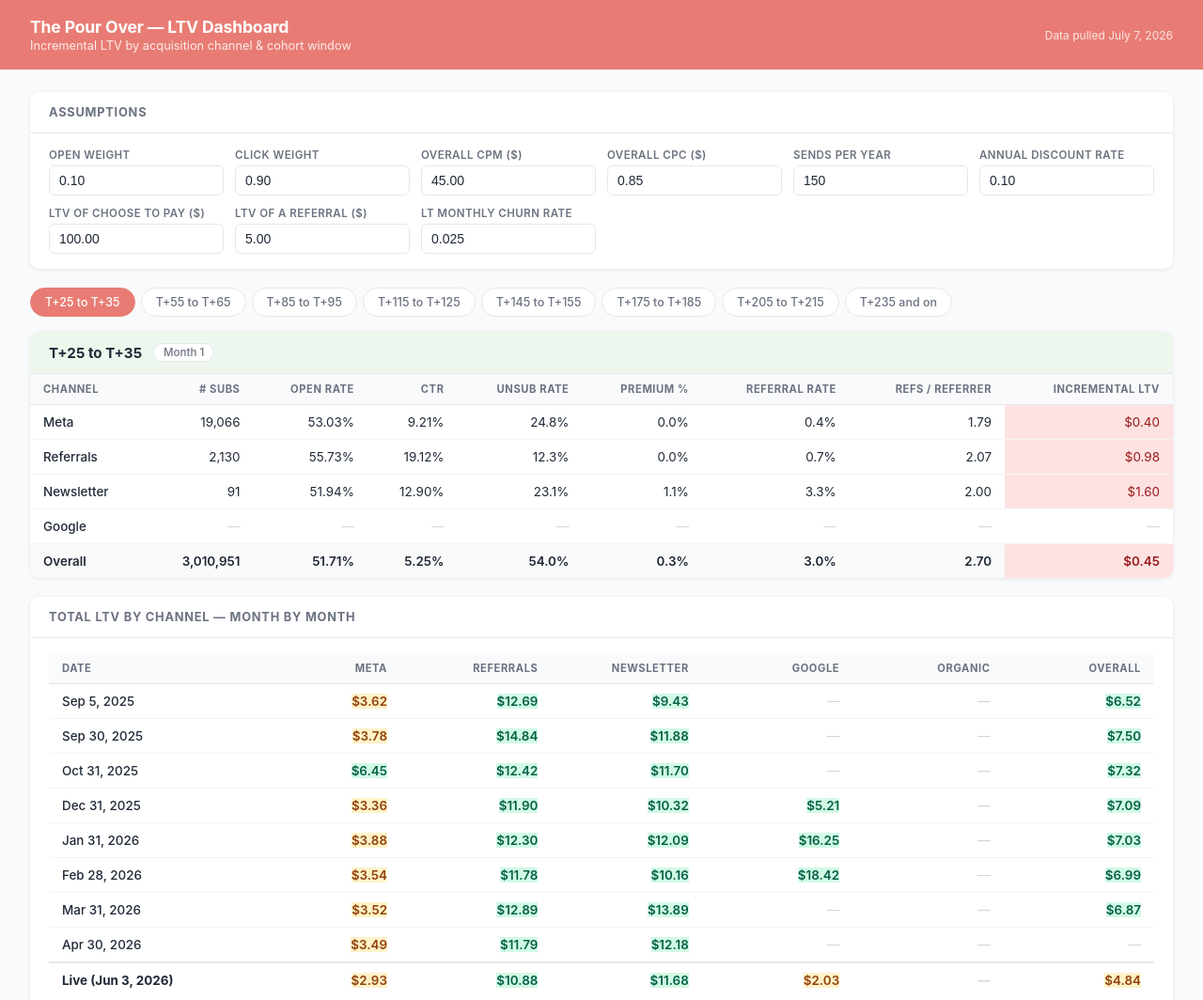
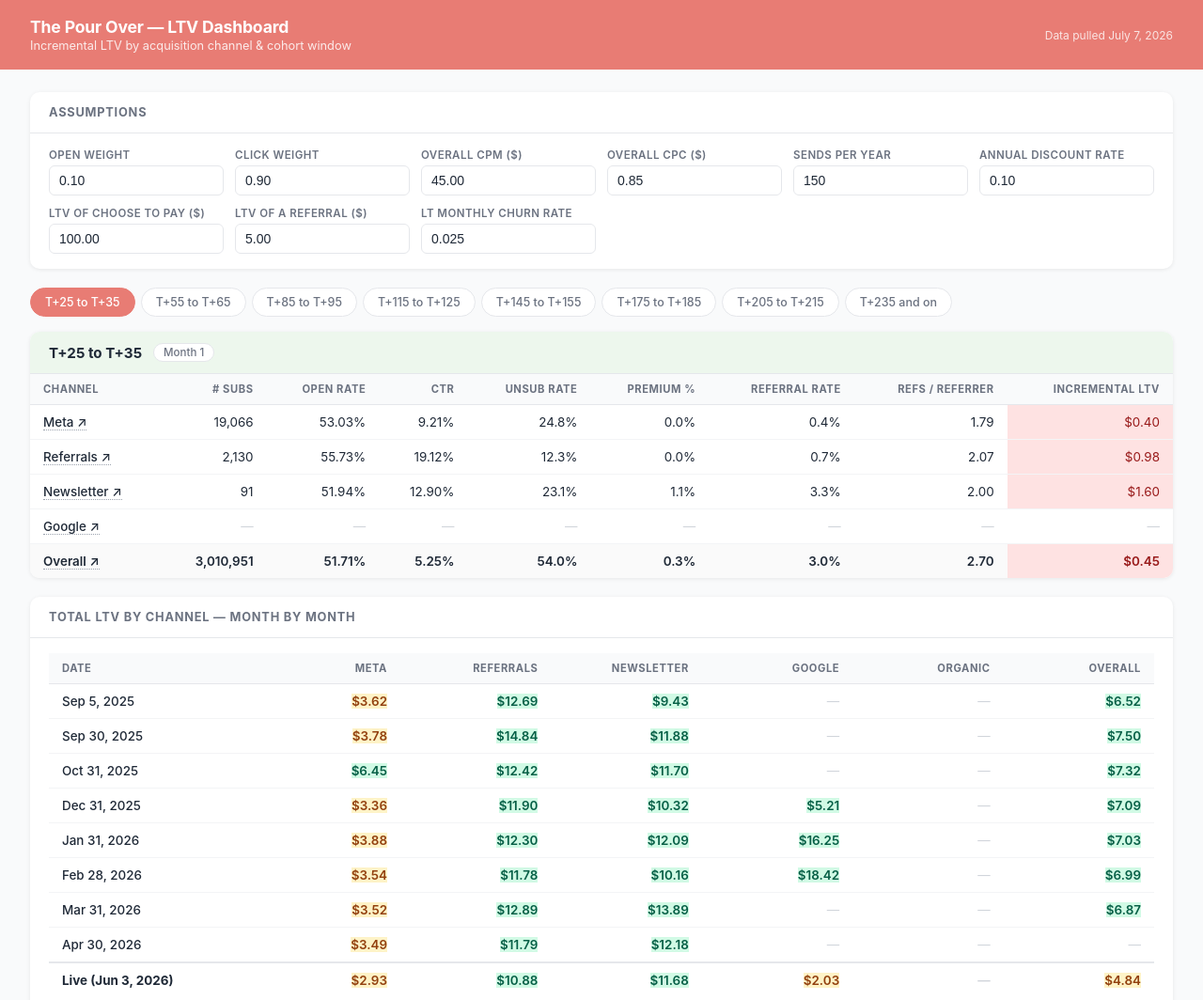
Before and after one commit to The-Pour-Over/strategic-ltv-dashboard, a plain HTML site: page index.html in a window 1280 px wide. Shown: the top 1064 px of the page at 94% size. Drawn offline with Linux system fonts and the light colour scheme.

Commit message:
feat: link each channel/window cell to its beehiiv segment for auditing
- timeWindows entries carry segUrl (canonical T+ segment editor links)
- detail table renders the channel name as a link (new tab)
- update_data.py emits segUrl so the monthly Action preserves the links

Co-Authored-By: Claude Fable 5 <noreply@anthropic.com>

```diff
--- a/index.html
+++ b/index.html
@@ -128,6 +128,8 @@
     .summary-wrap { overflow-x: auto; }
     .summary-table th:not(:first-child) { min-width: 110px; }
     .summary-channel { font-weight: 600; white-space: nowrap; }
+    a.seg-link { color: inherit; text-decoration: none; border-bottom: 1px dotted #9ca3af; }
+    a.seg-link:hover { color: #2563eb; border-bottom-color: #2563eb; }
 
     /* Color scale for LTV */
     .ltv-hi { background: #d1fae5 !important; color: #065f46 !important; }
@@ -215,60 +217,60 @@
 <script>
 const timeWindows = [
   { name: "T+25 to T+35", month: 1, channels: [
-    { channel: "Meta", subs: 19066, openRate: 0.5303, CTR: 0.0921, unsubRate: 0.248, premiumRate: 0.0, referralRate: 0.004, refsPerReferrer: 1.79 },
-    { channel: "Referrals", subs: 2130, openRate: 0.5573, CTR: 0.1912, unsubRate: 0.123, premiumRate: 0.0, referralRate: 0.007, refsPerReferrer: 2.07 },
-    { channel: "Newsletter", subs: 91, openRate: 0.5194, CTR: 0.129, unsubRate: 0.231, premiumRate: 0.011, referralRate: 0.033, refsPerReferrer: 2.0 },
-    { channel: "Google", subs: 0, openRate: 0, CTR: 0, unsubRate: 0, premiumRate: 0, referralRate: 0, refsPerReferrer: 0 },
-    { channel: "Overall", subs: 3010951, openRate: 0.5171, CTR: 0.0525, unsubRate: 0.54, premiumRate: 0.003, referralRate: 0.03, refsPerReferrer: 2.7, isOverall: true },
+    { channel: "Meta", subs: 19066, openRate: 0.5303, CTR: 0.0921, unsubRate: 0.248, premiumRate: 0.0, referralRate: 0.004, refsPerReferrer: 1.79, segUrl: "https://app.beehiiv.com/segments/6c3b3d61-d824-4d9c-9fdb-918279a1f93b/edit" },
+    { channel: "Referrals", subs: 2130, openRate: 0.5573, CTR: 0.1912, unsubRate: 0.123, premiumRate: 0.0, referralRate: 0.007, refsPerReferrer: 2.07, segUrl: "https://app.beehiiv.com/segments/41f390a9-9c78-4912-8a7a-ceda870bfa25/edit" },
+    { channel: "Newsletter", subs: 91, openRate: 0.5194, CTR: 0.129, unsubRate: 0.231, premiumRate: 0.011, referralRate: 0.033, refsPerReferrer: 2.0, segUrl: "https://app.beehiiv.com/segments/277dbbd1-1612-423f-934a-e31f247a8452/edit" },
+    { channel: "Google", subs: 0, openRate: 0, CTR: 0, unsubRate: 0, premiumRate: 0, referralRate: 0, refsPerReferrer: 0, segUrl: "https://app.beehiiv.com/segments/58db8f4a-8375-4c8c-aa08-04d76ddf64bd/edit" },
+    { channel: "Overall", subs: 3010951, openRate: 0.5171, CTR: 0.0525, unsubRate: 0.54, premiumRate: 0.003, referralRate: 0.03, refsPerReferrer: 2.7, segUrl: "https://app.beehiiv.com/segments/903a0b2c-df83-4af2-b48c-dbe47f617925/edit", isOverall: true },
   ]},
   { name: "T+55 to T+65", month: 2, channels: [
-    { channel: "Meta", subs: 19526, openRate: 0.4699, CTR: 0.0526, unsubRate: 0.305, premiumRate: 0.0, referralRate: 0.003, refsPerReferrer: 1.67 },
-    { channel: "Referrals", subs: 1606, openRate: 0.5337, CTR: 0.1276, unsubRate: 0.143, premiumRate: 0.0, referralRate: 0.014, refsPerReferrer: 2.05 },
-    { channel: "Newsletter", subs: 2281, openRate: 0.6713, CTR: 0.0859, unsubRate: 0.298, premiumRate: 0.001, referralRate: 0.007, refsPerReferrer: 2.06 },
-    { channel: "Google", subs: 0, openRate: 0, CTR: 0, unsubRate: 0, premiumRate: 0, referralRate: 0, refsPerReferrer: 0 },
-    { channel: "Overall", subs: 2948899, openRate: 0.517, CTR: 0.0524, unsubRate: 0.545, premiumRate: 0.003, referralRate: 0.031, refsPerReferrer: 2.71, isOverall: true },
+    { channel: "Meta", subs: 19526, openRate: 0.4699, CTR: 0.0526, unsubRate: 0.305, premiumRate: 0.0, referralRate: 0.003, refsPerReferrer: 1.67, segUrl: "https://app.beehiiv.com/segments/53a5f291-de50-4346-8861-d22bb5fb139e/edit" },
+    { channel: "Referrals", subs: 1606, openRate: 0.5337, CTR: 0.1276, unsubRate: 0.143, premiumRate: 0.0, referralRate: 0.014, refsPerReferrer: 2.05, segUrl: "https://app.beehiiv.com/segments/ebab7836-f7dd-42ae-ab95-f366a8e1c221/edit" },
+    { channel: "Newsletter", subs: 2281, openRate: 0.6713, CTR: 0.0859, unsubRate: 0.298, premiumRate: 0.001, referralRate: 0.007, refsPerReferrer: 2.06, segUrl: "https://app.beehiiv.com/segments/58d3da86-8e56-4af4-8a17-f3b5a6e3153c/edit" },
+    { channel: "Google", subs: 0, openRate: 0, CTR: 0, unsubRate: 0, premiumRate: 0, referralRate: 0, refsPerReferrer: 0, segUrl: "https://app.beehiiv.com/segments/2ba51541-d950-4d84-99df-0250116b7814/edit" },
+    { channel: "Overall", subs: 2948899, openRate: 0.517, CTR: 0.0524, unsubRate: 0.545, premiumRate: 0.003, referralRate: 0.031, refsPerReferrer: 2.71, segUrl: "https://app.beehiiv.com/segments/dc37662d-b5ae-4d46-bfa5-b49b947f8961/edit", isOverall: true },
   ]},
   { name: "T+85 to T+95", month: 3, channels: [
-    { channel: "Meta", subs: 18405, openRate: 0.4868, CTR: 0.0483, unsubRate: 0.402, premiumRate: 0.0, referralRate: 0.004, refsPerReferrer: 1.67 },
-    { channel: "Referrals", subs: 1353, openRate: 0.5717, CTR: 0.1194, unsubRate: 0.186, premiumRate: 0.001, referralRate: 0.024, refsPerReferrer: 2.12 },
-    { channel: "Newsletter", subs: 1065, openRate: 0.6328, CTR: 0.0853, unsubRate: 0.399, premiumRate: 0.003, referralRate: 0.004, refsPerReferrer: 2.5 },
-    { channel: "Google", subs: 0, openRate: 0, CTR: 0, unsubRate: 0, premiumRate: 0, referralRate: 0, refsPerReferrer: 0 },
-    { channel: "Overall", subs: 26269, openRate: 0.5121, CTR: 0.0668, unsubRate: 0.374, premiumRate: 0.001, referralRate: 0.008, refsPerReferrer: 1.87, isOverall: true },
+    { channel: "Meta", subs: 18405, openRate: 0.4868, CTR: 0.0483, unsubRate: 0.402, premiumRate: 0.0, referralRate: 0.004, refsPerReferrer: 1.67, segUrl: "https://app.beehiiv.com/segments/aadec63b-f0af-4217-be98-abeb42e684f9/edit" },
+    { channel: "Referrals", subs: 1353, openRate: 0.5717, CTR: 0.1194, unsubRate: 0.186, premiumRate: 0.001, referralRate: 0.024, refsPerReferrer: 2.12, segUrl: "https://app.beehiiv.com/segments/fbffbbeb-8c57-4c94-811c-703dcb82264e/edit" },
+    { channel: "Newsletter", subs: 1065, openRate: 0.6328, CTR: 0.0853, unsubRate: 0.399, premiumRate: 0.003, referralRate: 0.004, refsPerReferrer: 2.5, segUrl: "https://app.beehiiv.com/segments/27a0aa37-cd0a-4de9-8aa1-3591f0de4f1f/edit" },
+    { channel: "Google", subs: 0, openRate: 0, CTR: 0, unsubRate: 0, premiumRate: 0, referralRate: 0, refsPerReferrer: 0, segUrl: "https://app.beehiiv.com/segments/87cdf438-9fec-4c50-8ffa-18b84be1d5ad/edit" },
+    { channel: "Overall", subs: 26269, openRate: 0.5121, CTR: 0.0668, unsubRate: 0.374, premiumRate: 0.001, referralRate: 0.008, refsPerReferrer: 1.87, segUrl: "https://app.beehiiv.com/segments/e0f6c8a0-456b-4739-8685-b87d5243ef34/edit", isOverall: true },
   ]},
   { name: "T+115 to T+125", month: 4, channels: [
-    { channel: "Meta", subs: 23729, openRate: 0.4061, CTR: 0.0429, unsubRate: 0.468, premiumRate: 0.0, referralRate: 0.003, refsPerReferrer: 1.58 },
-    { channel: "Referrals", subs: 1852, openRate: 0.5989, CTR: 0.1072, unsubRate: 0.183, premiumRate: 0.0, referralRate: 0.026, refsPerReferrer: 1.78 },
-    { channel: "Newsletter", subs: 809, openRate: 0.6424, CTR: 0.0858, unsubRate: 0.352, premiumRate: 0.0, referralRate: 0.011, refsPerReferrer: 1.78 },
-    { channel: "Google", subs: 0, openRate: 0, CTR: 0, unsubRate: 0, premiumRate: 0, referralRate: 0, refsPerReferrer: 0 },
-    { channel: "Overall", subs: 34243, openRate: 0.4412, CTR: 0.0621, unsubRate: 0.443, premiumRate: 0.0, referralRate: 0.008, refsPerReferrer: 1.86, isOverall: true },
+    { channel: "Meta", subs: 23729, openRate: 0.4061, CTR: 0.0429, unsubRate: 0.468, premiumRate: 0.0, referralRate: 0.003, refsPerReferrer: 1.58, segUrl: "https://app.beehiiv.com/segments/09d7fd51-50d1-45fa-89f3-15161d88f26c/edit" },
+    { channel: "Referrals", subs: 1852, openRate: 0.5989, CTR: 0.1072, unsubRate: 0.183, premiumRate: 0.0, referralRate: 0.026, refsPerReferrer: 1.78, segUrl: "https://app.beehiiv.com/segments/e9e39b3f-b200-4d11-8200-81252f8c4174/edit" },
+    { channel: "Newsletter", subs: 809, openRate: 0.6424, CTR: 0.0858, unsubRate: 0.352, premiumRate: 0.0, referralRate: 0.011, refsPerReferrer: 1.78, segUrl: "https://app.beehiiv.com/segments/46d417d0-d806-4bf4-8405-31dcd7b0860f/edit" },
+    { channel: "Google", subs: 0, openRate: 0, CTR: 0, unsubRate: 0, premiumRate: 0, referralRate: 0, refsPerReferrer: 0, segUrl: "https://app.beehiiv.com/segments/48c82a35-e97f-4a4f-8680-ffa18fb3819c/edit" },
+    { channel: "Overall", subs: 34243, openRate: 0.4412, CTR: 0.0621, unsubRate: 0.443, premiumRate: 0.0, referralRate: 0.008, refsPerReferrer: 1.86, segUrl: "https://app.beehiiv.com/segments/ce3ff32e-f206-45f6-aaeb-2daad148a63f/edit", isOverall: true },
   ]},
   { name: "T+145 to T+155", month: 5, channels: [
-    { channel: "Meta", subs: 17833, openRate: 0.4292, CTR: 0.047, unsubRate: 0.509, premiumRate: 0.0, referralRate: 0.004, refsPerReferrer: 1.68 },
-    { channel: "Referrals", subs: 1380, openRate: 0.5858, CTR: 0.1127, unsubRate: 0.225, premiumRate: 0.001, referralRate: 0.027, refsPerReferrer: 1.54 },
-    { channel: "Newsletter", subs: 2069, openRate: 0.6425, CTR: 0.099, unsubRate: 0.354, premiumRate: 0.001, referralRate: 0.019, refsPerReferrer: 2.44 },
-    { channel: "Google", subs: 0, openRate: 0, CTR: 0, unsubRate: 0, premiumRate: 0, referralRate: 0, refsPerReferrer: 0 },
-    { channel: "Overall", subs: 26145, openRate: 0.4756, CTR: 0.0667, unsubRate: 0.464, premiumRate: 0.001, referralRate: 0.008, refsPerReferrer: 1.8, isOverall: true },
+    { channel: "Meta", subs: 17833, openRate: 0.4292, CTR: 0.047, unsubRate: 0.509, premiumRate: 0.0, referralRate: 0.004, refsPerReferrer: 1.68, segUrl: "https://app.beehiiv.com/segments/5ecf62d4-ce51-4f14-8f16-aa2f5c3fb906/edit" },
+    { channel: "Referrals", subs: 1380, openRate: 0.5858, CTR: 0.1127, unsubRate: 0.225, premiumRate: 0.001, referralRate: 0.027, refsPerReferrer: 1.54, segUrl: "https://app.beehiiv.com/segments/c62b4343-e0a6-41e2-ac99-0769d9f50738/edit" },
+    { channel: "Newsletter", subs: 2069, openRate: 0.6425, CTR: 0.099, unsubRate: 0.354, premiumRate: 0.001, referralRate: 0.019, refsPerReferrer: 2.44, segUrl: "https://app.beehiiv.com/segments/60ea906d-0252-4dc0-9de7-d92937753a8c/edit" },
+    { channel: "Google", subs: 0, openRate: 0, CTR: 0, unsubRate: 0, premiumRate: 0, referralRate: 0, refsPerReferrer: 0, segUrl: "https://app.beehiiv.com/segments/eb379eea-c8da-497d-a1ba-02425d18bcb2/edit" },
+    { channel: "Overall", subs: 26145, openRate: 0.4756, CTR: 0.0667, unsubRate: 0.464, premiumRate: 0.001, referralRate: 0.008, refsPerReferrer: 1.8, segUrl: "https://app.beehiiv.com/segments/19a9009d-d2de-4c8b-9caa-3d48a8b4aab1/edit", isOverall: true },
   ]},
   { name: "T+175 to T+185", month: 6, channels: [
-    { channel: "Meta", subs: 46085, openRate: 0.4431, CTR: 0.0463, unsubRate: 0.516, premiumRate: 0.0, referralRate: 0.007, refsPerReferrer: 1.67 },
-    { channel: "Referrals", subs: 2967, openRate: 0.5432, CTR: 0.0971, unsubRate: 0.261, premiumRate: 0.002, referralRate: 0.025, refsPerReferrer: 1.86 },
-    { channel: "Newsletter", subs: 1940, openRate: 0.6173, CTR: 0.085, unsubRate: 0.403, premiumRate: 0.001, referralRate: 0.017, refsPerReferrer: 1.55 },
-    { channel: "Google", subs: 0, openRate: 0, CTR: 0, unsubRate: 0, premiumRate: 0, referralRate: 0, refsPerReferrer: 0 },
-    { channel: "Overall", subs: 57649, openRate: 0.464, CTR: 0.0572, unsubRate: 0.488, premiumRate: 0.002, referralRate: 0.01, refsPerReferrer: 1.72, isOverall: true },
+    { channel: "Meta", subs: 46085, openRate: 0.4431, CTR: 0.0463, unsubRate: 0.516, premiumRate: 0.0, referralRate: 0.007, refsPerReferrer: 1.67, segUrl: "https://app.beehiiv.com/segments/a0fd1b94-68fe-48db-806d-85443f352aa6/edit" },
+    { channel: "Referrals", subs: 2967, openRate: 0.5432, CTR: 0.0971, unsubRate: 0.261, premiumRate: 0.002, referralRate: 0.025, refsPerReferrer: 1.86, segUrl: "https://app.beehiiv.com/segments/e990d83c-346c-40e7-9927-d11388215923/edit" },
+    { channel: "Newsletter", subs: 1940, openRate: 0.6173, CTR: 0.085, unsubRate: 0.403, premiumRate: 0.001, referralRate: 0.017, refsPerReferrer: 1.55, segUrl: "https://app.beehiiv.com/segments/310a34c3-4c93-434d-9262-915e27ea83ed/edit" },
+    { channel: "Google", subs: 0, openRate: 0, CTR: 0, unsubRate: 0, premiumRate: 0, referralRate: 0, refsPerReferrer: 0, segUrl: "https://app.beehiiv.com/segments/ab31d1da-3fbd-47a3-9c7e-f07274729329/edit" },
+    { channel: "Overall", subs: 57649, openRate: 0.464, CTR: 0.0572, unsubRate: 0.488, premiumRate: 0.002, referralRate: 0.01, refsPerReferrer: 1.72, segUrl: "https://app.beehiiv.com/segments/b8e6b764-add6-44af-a61f-c6bee61d1dac/edit", isOverall: true },
   ]},
   { name: "T+205 to T+215", month: 7, channels: [
-    { channel: "Meta", subs: 15927, openRate: 0.3202, CTR: 0.0408, unsubRate: 0.597, premiumRate: 0.001, referralRate: 0.003, refsPerReferrer: 1.4 },
-    { channel: "Referrals", subs: 756, openRate: 0.5506, CTR: 0.1055, unsubRate: 0.32, premiumRate: 0.001, referralRate: 0.019, refsPerReferrer: 2.0 },
-    { channel: "Newsletter", subs: 578, openRate: 0.6073, CTR: 0.1257, unsubRate: 0.379, premiumRate: 0.0, referralRate: 0.029, refsPerReferrer: 1.71 },
-    { channel: "Google", subs: 0, openRate: 0, CTR: 0, unsubRate: 0, premiumRate: 0, referralRate: 0, refsPerReferrer: 0 },
-    { channel: "Overall", subs: 19748, openRate: 0.3607, CTR: 0.055, unsubRate: 0.563, premiumRate: 0.001, referralRate: 0.006, refsPerReferrer: 1.66, isOverall: true },
+    { channel: "Meta", subs: 15927, openRate: 0.3202, CTR: 0.0408, unsubRate: 0.597, premiumRate: 0.001, referralRate: 0.003, refsPerReferrer: 1.4, segUrl: "https://app.beehiiv.com/segments/1c9628ef-9039-4482-b6ed-3d91d860c02c/edit" },
+    { channel: "Referrals", subs: 756, openRate: 0.5506, CTR: 0.1055, unsubRate: 0.32, premiumRate: 0.001, referralRate: 0.019, refsPerReferrer: 2.0, segUrl: "https://app.beehiiv.com/segments/a7aec5ca-2ca9-4a57-ab40-0073d34ebd66/edit" },
+    { channel: "Newsletter", subs: 578, openRate: 0.6073, CTR: 0.1257, unsubRate: 0.379, premiumRate: 0.0, referralRate: 0.029, refsPerReferrer: 1.71, segUrl: "https://app.beehiiv.com/segments/daede9ce-9744-4c60-8787-69dcdc549891/edit" },
+    { channel: "Google", subs: 0, openRate: 0, CTR: 0, unsubRate: 0, premiumRate: 0, referralRate: 0, refsPerReferrer: 0, segUrl: "https://app.beehiiv.com/segments/b33e8f81-9ea1-4e88-8b59-c26d0958b825/edit" },
+    { channel: "Overall", subs: 19748, openRate: 0.3607, CTR: 0.055, unsubRate: 0.563, premiumRate: 0.001, referralRate: 0.006, refsPerReferrer: 1.66, segUrl: "https://app.beehiiv.com/segments/1ad8f2bf-72c9-4d2d-aafe-59bc93ca442f/edit", isOverall: true },
   ]},
   { name: "T+235 and on", month: 8, channels: [
-    { channel: "Meta", subs: 1248111, openRate: 0.4488, CTR: 0.0347, unsubRate: 0.587, premiumRate: 0.001, referralRate: 0.013, refsPerReferrer: 1.89 },
-    { channel: "Referrals", subs: 95092, openRate: 0.6201, CTR: 0.0856, unsubRate: 0.439, premiumRate: 0.006, referralRate: 0.057, refsPerReferrer: 2.42 },
-    { channel: "Newsletter", subs: 77946, openRate: 0.6367, CTR: 0.0907, unsubRate: 0.485, premiumRate: 0.005, referralRate: 0.031, refsPerReferrer: 1.87 },
-    { channel: "Google", subs: 15320, openRate: 0.3649, CTR: 0.0471, unsubRate: 0.649, premiumRate: 0.001, referralRate: 0.006, refsPerReferrer: 2.91 },
-    { channel: "Overall", subs: 2372147, openRate: 0.5224, CTR: 0.0518, unsubRate: 0.566, premiumRate: 0.003, referralRate: 0.036, refsPerReferrer: 2.76, isOverall: true },
+    { channel: "Meta", subs: 1248111, openRate: 0.4488, CTR: 0.0347, unsubRate: 0.587, premiumRate: 0.001, referralRate: 0.013, refsPerReferrer: 1.89, segUrl: "https://app.beehiiv.com/segments/22a78a73-9979-46a3-ba69-c7d5c4fefebc/edit" },
+    { channel: "Referrals", subs: 95092, openRate: 0.6201, CTR: 0.0856, unsubRate: 0.439, premiumRate: 0.006, referralRate: 0.057, refsPerReferrer: 2.42, segUrl: "https://app.beehiiv.com/segments/34fba5bc-2d86-41f8-aae1-620669062334/edit" },
+    { channel: "Newsletter", subs: 77946, openRate: 0.6367, CTR: 0.0907, unsubRate: 0.485, premiumRate: 0.005, referralRate: 0.031, refsPerReferrer: 1.87, segUrl: "https://app.beehiiv.com/segments/e84e323e-337d-4ac8-8f9c-860233cc6de7/edit" },
+    { channel: "Google", subs: 15320, openRate: 0.3649, CTR: 0.0471, unsubRate: 0.649, premiumRate: 0.001, referralRate: 0.006, refsPerReferrer: 2.91, segUrl: "https://app.beehiiv.com/segments/f9c4983e-23fb-4727-95fe-afa6727c2a9d/edit" },
+    { channel: "Overall", subs: 2372147, openRate: 0.5224, CTR: 0.0518, unsubRate: 0.566, premiumRate: 0.003, referralRate: 0.036, refsPerReferrer: 2.76, segUrl: "https://app.beehiiv.com/segments/4fd96a2c-1b57-4655-ba48-e0d301ba6462/edit", isOverall: true },
   ]},
 ];
 
@@ -362,7 +364,7 @@ function renderDetail() {
     const empty = row.subs === 0;
     return `
       <tr class="${row.isOverall ? 'row-overall' : ''}">
-        <td>${row.channel}</td>
+        <td>${row.segUrl ? `<a class="seg-link" href="${row.segUrl}" target="_blank" rel="noopener" title="Open this segment in beehiiv">${row.channel} ↗</a>` : row.channel}</td>
         <td>${num(row.subs)}</td>
         <td>${empty ? '<span class="zero">—</span>' : (row.openRate*100).toFixed(2)+'%'}</td>
         <td>${empty ? '<span class="zero">—</span>' : (row.CTR*100).toFixed(2)+'%'}</td>
```
Also changed, not shown: 1 other file.
